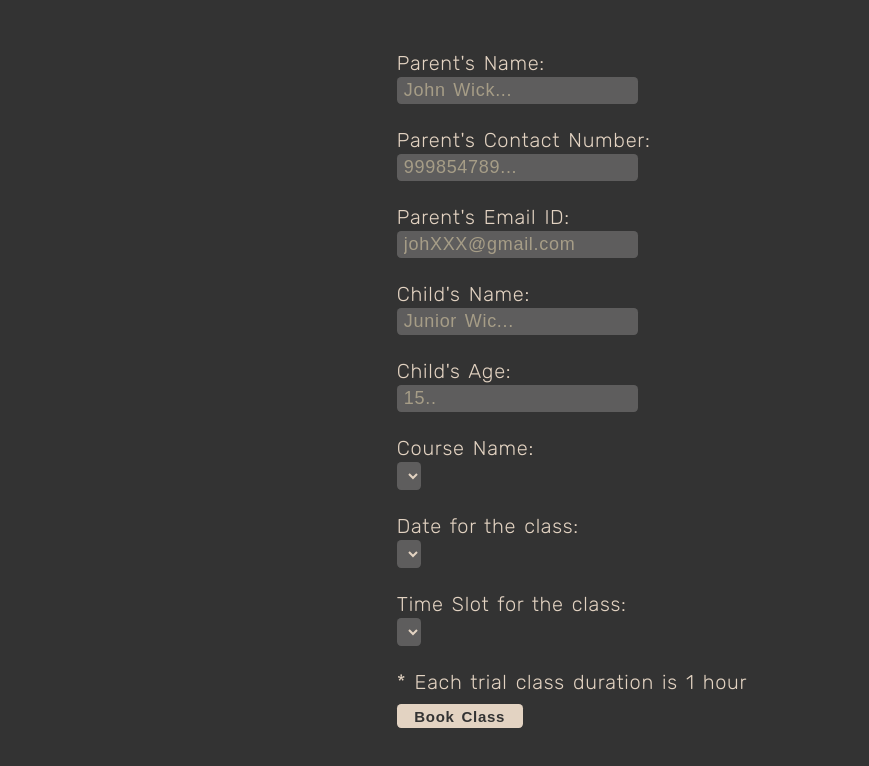
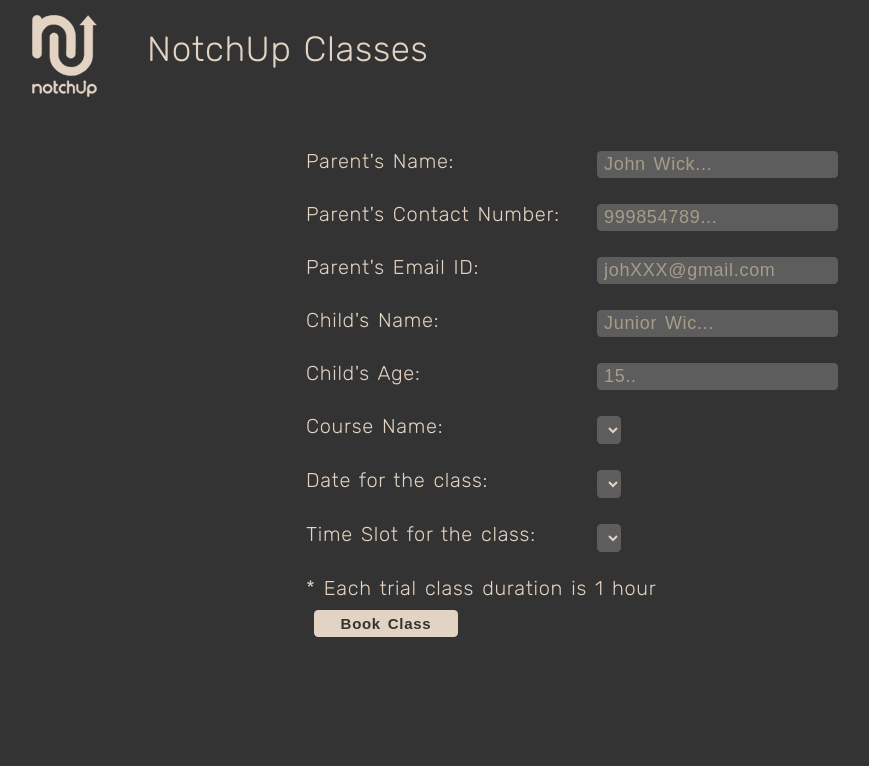
Before and after one commit to atiqg/NotchUp-test, a plain HTML site: page public/index.html in a window 1280 px wide. Shown: the whole page, without its empty margins (68-937 px from the left). Drawn offline with Linux system fonts and the light colour scheme; some packages are replaced by stand-ins of ours; no server answers.

Commit message:
All tasks are completed

```diff
--- a/public/index.html
+++ b/public/index.html
@@ -20,32 +20,62 @@
     <link href="https://fonts.googleapis.com/css2?family=Rubik:wght@300;400;500&display=swap" rel="stylesheet">
     <link rel="stylesheet" href="./styles.css">
   </head>
-  <body>
+  <body id="body">
+    <header class="header">
+      <img src="./assets/logo.svg" class="logo" alt="NotchUP logo" draggable="false">
+      <p class="heading">NotchUp Classes</p>
+    </header>
     <div class="mainContainer">
       <form class="notchUpForm" id="notchUpForm" onsubmit="send_confirmation_mail(); return false;">
-        <label for="pname">Parent's Name: </label><br>
-        <input type="text" id="parentName" name="parentName" placeholder="John Wick..."><br><br>
-        <label for="lname">Parent's Contact Number: </label><br>
-        <input type="number" id="parentContact" name="parentContact" placeholder="999854789..."><br><br>
-        <label for="lname">Parent's Email ID: </label><br>
-        <input type="email" id="parentEmail" name="parentEmail" placeholder="johXXX@gmail.com"><br><br>
-        <label for="lname">Child's Name: </label><br>
-        <input type="text" id="studentName" name="studentName" placeholder="Junior Wic..."><br><br>
-        <label for="lname">Child's Age: </label><br>
-        <input type="number" id="studentAge" name="studentAge" placeholder="15.."><br><br>
-        <label for="lname">Course Name: </label><br>
-        <select name="courses" id="courses" onChange='get_class_slots(this.value);'>
-        </select></br><br>
-        <label for="lname">Date for the class: </label><br>
-        <select type="text" id="date" onChange='show_available_class_time(this.value);' placeholder="xx/xx/xxxx">
-        </select></br><br>
-        <label for="lname">Time Slot for the class: </label><br>
-        <select type="text" id="time" name="classTime" placeholder="xx:xx">
-        </select></br><br>
-        <p>* Each trial class duration is 1 hour</p>
-        <input class="submit" type="submit" value="Book Class">
+        <div class="formEntry">
+          <label for="pname">Parent's Name: </label>
+          <input type="text" id="parentName" name="parentName" placeholder="John Wick..." required>
+        </div>
         <br>
-        <p id='acknowledgment'></p>
+        <div class="formEntry">
+          <label for="lname">Parent's Contact Number: </label>
+          <input type="number" id="parentContact" name="parentContact" placeholder="999854789...">
+        </div>
+        <br>
+        <div class="formEntry">
+          <label for="lname">Parent's Email ID: </label>
+          <input type="email" id="parentEmail" name="parentEmail" placeholder="johXXX@gmail.com" required>
+        </div>
+        <br>
+        <div class="formEntry">
+          <label for="lname">Child's Name: </label>
+          <input type="text" id="studentName" name="studentName" placeholder="Junior Wic..." required>
+        </div>
+        <br>
+        <div class="formEntry">
+          <label for="lname">Child's Age: </label>
+          <input type="number" id="studentAge" name="studentAge" placeholder="15..">
+        </div>
+        <br>
+        <div class="formEntry">
+          <label for="lname">Course Name: </label>
+          <select name="courses" id="courses" onChange='get_class_slots(this.value);'>
+          </select>
+        </div>
+        </br>
+        <div class="formEntry">
+          <label for="lname">Date for the class: </label>
+          <select type="text" id="date" onChange='show_available_class_time(this.value);' placeholder="xx/xx/xxxx">
+          </select>
+        </div>
+        </br>
+        <div class="formEntry">
+          <label for="lname">Time Slot for the class: </label>
+          <select type="text" id="time" name="classTime" placeholder="xx:xx">
+          </select>
+        </div>
+        </br>
+        <div class="formEntry">
+          <p>* Each trial class duration is 1 hour</p>
+        </div>
+        <div class="formEntry">
+          <input class="submit" type="submit" value="Book Class">
+        </div><br>
       </form>
     </div>
     <script src="script.js"></script>
--- a/public/script.js
+++ b/public/script.js
@@ -190,9 +190,23 @@ function send_confirmation_mail(){
     xmlHttp.onreadystatechange = function() {
         if (xmlHttp.readyState == 4 && xmlHttp.status == 200){
             //success acknowledgement
-            document.querySelector('#acknowledgment').innerHTML = 'Your Trial Class is successfully booked';
+            //document.querySelector('#acknowledgment').innerHTML = 'Your Trial Class is successfully booked';
+            let body = document.querySelector('#body');
+            let tempBody = body.innerHTML;
+            body.innerHTML = "<p id='acknowledgment'>Your NotchUp Trial Class is successfully booked</p>";
+            sleep(6000).then(() => {
+                body.innerHTML = tempBody;
+            })
         }
     }
     xmlHttp.open("GET", url, true);
     xmlHttp.send(null);
 }
+
+/**
+ * delay execution of statement for some milliseconds
+ * @param {number} milliseconds
+ */
+const sleep = (milliseconds) => {
+    return new Promise(resolve => setTimeout(resolve, milliseconds))
+}
--- a/public/styles.css
+++ b/public/styles.css
@@ -15,7 +15,24 @@ body{
     user-select: none;
 }
 
+.header{
+    display: flex;
+    width: 100%;
+    flex-flow: row wrap;
+    align-items: center;
+}
+.logo{
+    width: 65px;
+    margin-left: 100px;
+    margin-top: 15px;
+}
+.heading{
+    margin-left: 50px;
+    font-size: 35px;
+}
+
 select{
+    margin-left: 8px;
     margin-top: 2px;
     background-color: #5e5d5d;
     color: #e3d3c2;
@@ -25,13 +42,25 @@ select{
     word-spacing: 2px;
     font-size: 18px;
     border-style: none;
+    cursor: pointer;
 }
 
+.formEntry{
+    display: flex;
+    flex-flow: row wrap;
+}
+label {
+    float: left;
+    margin-right: 8px;
+    width: 275px;
+}
 
 input:focus, textarea:focus, select:focus{
     outline: none;
 }
 input{
+    float: right;
+    margin-left: 8px;
     margin-top: 2px;
     padding: 3px 2px 3px 7px;
     background-color: #5e5d5d;
@@ -88,4 +117,36 @@ input:focus{
     word-spacing: 2px;
     font-weight: 600;
     font-size: 15px;
+    cursor: pointer;
 }
+
+#acknowledgment{
+    position: fixed;
+    left: 20%;
+    top: 45%;
+    font-size: 40px;
+    z-index: 5;
+}
+
+
+
+@media(max-width:500px) {
+    .header{
+        margin-bottom: 20px;
+        margin-top: 15px;
+    }
+    .logo{
+        width: 40px;
+        margin-left: 30px;
+        margin-top: 15px;
+    }
+    .heading{
+        margin-left: 25px;
+        font-size: 25px;
+    }
+    #acknowledgment{
+        left: 12%;
+        top: 48%;
+        font-size: 20px;
+    }
+}
```
Also changed, not shown: README.md, public/assets/logo.svg (added).
